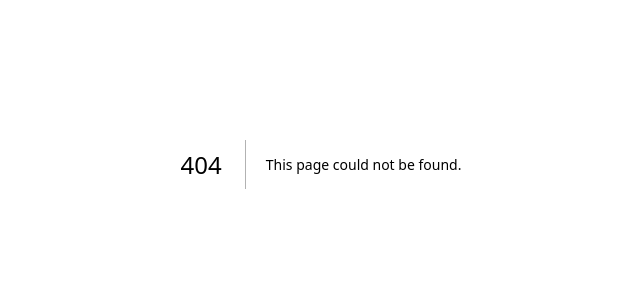
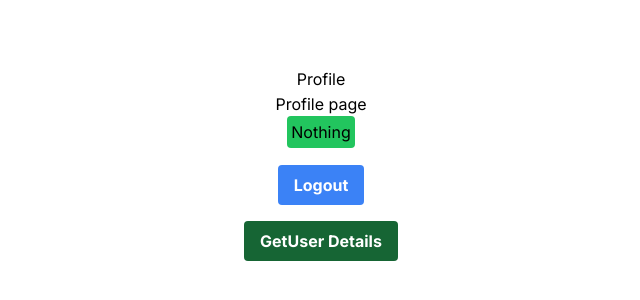
Before and after one commit to 4cody/apt, a Next.js app in the folder client/: page /profile in a window 1280 px wide. Before the commit this address had no page. Shown: the part 236-536 px from the top of the page, without its empty margins (319-959 px from the left). Built offline with nearby package versions, Linux system fonts and the light colour scheme.

Commit message:
add profile page

```diff
--- /dev/null
+++ b/client/src/app/profile/page.tsx
@@ -0,0 +1,56 @@
+"use client";
+import axios from "axios";
+import Link from "next/link";
+import React, { useState } from "react";
+import { toast } from "react-hot-toast";
+import { useRouter } from "next/navigation";
+
+export default function ProfilePage() {
+  const router = useRouter();
+  const [data, setData] = useState("nothing");
+  const logout = async () => {
+    try {
+      await axios.get("/api/users/logout");
+      toast.success("Logout successful");
+      router.push("/login");
+    } catch (error: any) {
+      console.log(error.message);
+      toast.error(error.message);
+    }
+  };
+
+  const getUserDetails = async () => {
+    const res = await axios.get("/api/users/me");
+    console.log(res.data);
+    setData(res.data.data._id);
+  };
+
+  return (
+    <div className="flex flex-col items-center justify-center min-h-screen py-2">
+      <h1>Profile</h1>
+      <hr />
+      <p>Profile page</p>
+      <h2 className="p-1 rounded bg-green-500">
+        {data === "nothing" ? (
+          "Nothing"
+        ) : (
+          <Link href={`/profile/${data}`}>{data}</Link>
+        )}
+      </h2>
+      <hr />
+      <button
+        onClick={logout}
+        className="bg-blue-500 mt-4 hover:bg-blue-700 text-white font-bold py-2 px-4 rounded"
+      >
+        Logout
+      </button>
+
+      <button
+        onClick={getUserDetails}
+        className="bg-green-800 mt-4 hover:bg-blue-700 text-white font-bold py-2 px-4 rounded"
+      >
+        GetUser Details
+      </button>
+    </div>
+  );
+}
```
